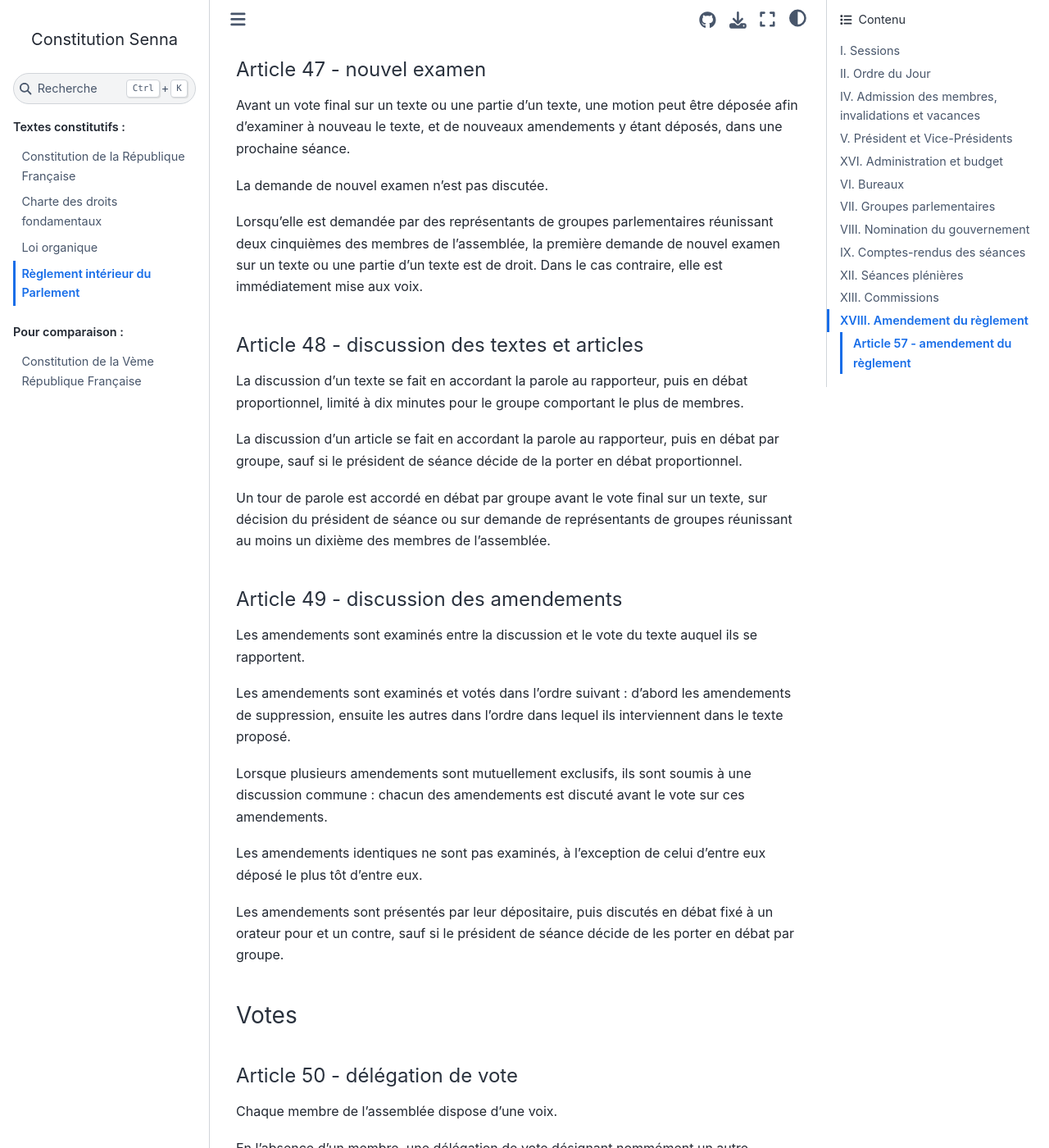
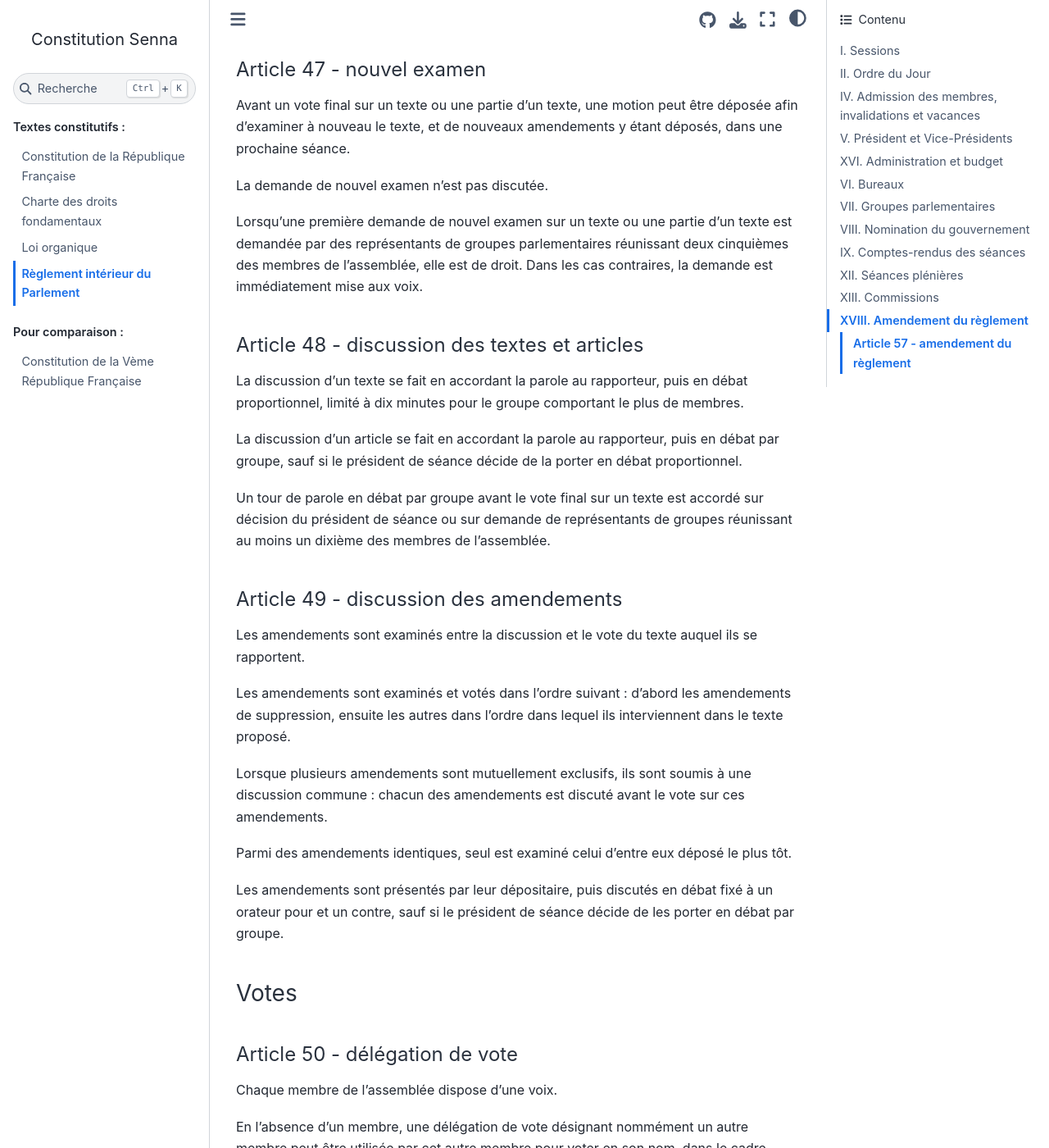
Before and after one commit to Gouvernathor/senna, a Sphinx documentation site: the page built from source/reglement_interieur.rst, in a window 1280 px wide and 1400 px high, scrolled down 15834 px. Shown: the whole window at 82% size. Built offline with Sphinx 7.4.7 and the Sphinx Book theme 1.1.4, drawn with Linux system fonts in a browser that asks for light colours; some of the changed text lies outside the part shown.

Commit message:
clarifications et tweaks

```diff
--- a/source/reglement_interieur.rst
+++ b/source/reglement_interieur.rst
@@ -568,8 +568,8 @@
 sera considéré comme adopté par l'assemblée.
 
 Toutefois, si la motion le prévoit, ou si une majorité qualifiée requise pour l'adoption du texte
-n'est pas réunie par le vote sur la motion, un vote final a lieu sur le texte tel qu'amendé à la
-date de clôture.
+n'est pas réunie par le vote sur la motion, un vote final a lieu à la date de clôture sur le texte
+tel qu'amendé.
 
 La motion peut contenir des conditions supplémentaires nécessaires à sa propre application.
 
@@ -615,8 +615,8 @@
 #. suspension de séance ;
 #. limitation du temps de parole ;
 #. modification de l'ordre du jour ;
-#. pré-adoption ;
-#. clôture de la liste des orateurs.
+#. clôture de la liste des orateurs ;
+#. pré-adoption.
 
 .. article:: nouvel examen
 
@@ -626,9 +626,9 @@
 
 La demande de nouvel examen n'est pas discutée.
 
-Lorsqu'elle est demandée par des représentants de groupes parlementaires réunissant deux cinquièmes
-des membres de l'assemblée, la première demande de nouvel examen sur un texte ou une partie d'un
-texte est de droit. Dans le cas contraire, elle est immédiatement mise aux voix.
+Lorsqu'une première demande de nouvel examen sur un texte ou une partie d'un texte est demandée par
+des représentants de groupes parlementaires réunissant deux cinquièmes des membres de l'assemblée,
+elle est de droit. Dans les cas contraires, la demande est immédiatement mise aux voix.
 
 .. article:: discussion des textes et articles
 
@@ -638,7 +638,7 @@
 La discussion d'un article se fait en accordant la parole au rapporteur, puis en débat par groupe,
 sauf si le président de séance décide de la porter en débat proportionnel.
 
-Un tour de parole est accordé en débat par groupe avant le vote final sur un texte, sur décision du
+Un tour de parole en débat par groupe avant le vote final sur un texte est accordé sur décision du
 président de séance ou sur demande de représentants de groupes réunissant au moins un dixième des
 membres de l'assemblée.
 
@@ -652,8 +652,7 @@
 Lorsque plusieurs amendements sont mutuellement exclusifs, ils sont soumis à une discussion
 commune : chacun des amendements est discuté avant le vote sur ces amendements.
 
-Les amendements identiques ne sont pas examinés, à l'exception de celui d'entre eux déposé le plus
-tôt d'entre eux.
+Parmi des amendements identiques, seul est examiné celui d'entre eux déposé le plus tôt.
 
 Les amendements sont présentés par leur dépositaire, puis discutés en débat fixé à un orateur pour
 et un contre, sauf si le président de séance décide de les porter en débat par groupe.
```
Also changed, not shown: other parts of source/reglement_interieur.rst (+4 -4 lines).
